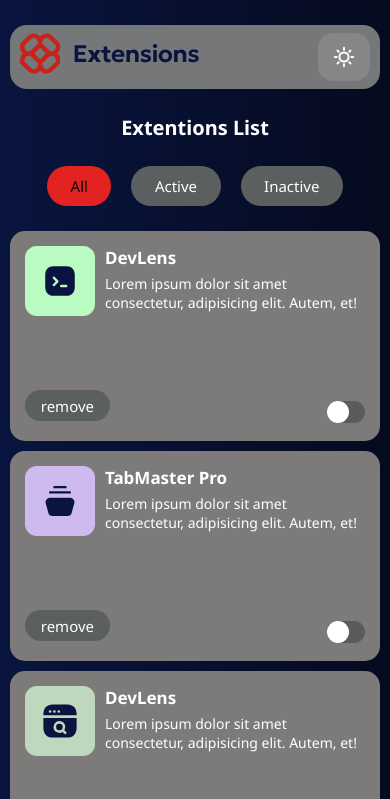
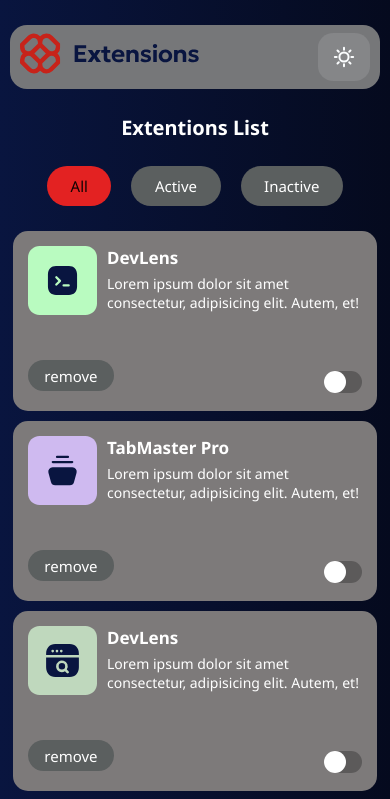
Before and after one commit to samour-chandra/extention-project, a website: page index.html in a window 390 px wide. Shown: the top 799 px of the page. Drawn offline with Linux system fonts and the light colour scheme.

Commit message:
change some responsive thinks

```diff
--- a/sass/_responsiveCard.scss
+++ b/sass/_responsiveCard.scss
@@ -19,7 +19,7 @@
 }
 @media (max-width: 620px) {
   .card__main {
-    width: 99%;
+    width: 95%;
   }
   .container {
     margin-top: 2.5rem;
@@ -33,7 +33,12 @@
 }
 @media (max-width: 525px) {
   .card__main {
-    width: 99%;
+    width: 90%;
+    height: 15rem;
+  }
+  .card__container {
+    display: flex;
+    justify-content: center;
   }
   .extention {
     flex-direction: column;
```
Also changed, not shown: src/style.css, 1 other file.
